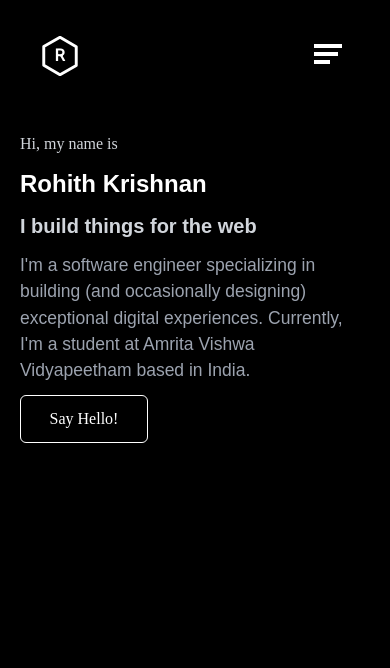
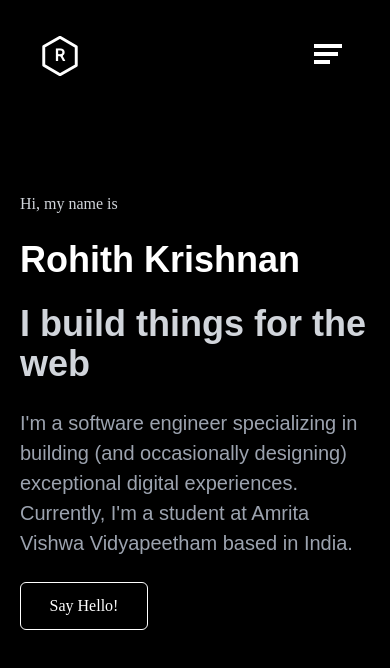
Before and after one commit to Rohithk2003/portfolio, a Next.js app: page / in a window 390 px wide. Shown: the top 668 px of the page. Built offline with nearby package versions, Linux system fonts and the light colour scheme; what tailwindcss-animated would draw is missing.

Commit message:
updated font size

```diff
--- a/components/main.js
+++ b/components/main.js
@@ -30,18 +30,18 @@ export default function Main() {
 	return (
 		<div
 			id={"home"}
-			className={`home flex bg-black flex-wrap  flex-col w-full h-dvh gap-3 md:gap-15!  md:pl-44 sm:pl-14 pl-5 md:p-20 sm:p-14 p-5   pr-2 `}
+			className={`home flex bg-black flex-wrap  flex-col w-full h-dvh xs:gap-3 gap-6 md:gap-15!  md:pl-44 sm:pl-14 pl-5 md:p-20 sm:p-14 p-5 xs:pt-0 pt-20  pr-2 `}
 		>
 			<div className="md:h-3 h-6 w-full text-gray-300 sf-mono-text ">
 				Hi, my name is
 			</div>
-			<div className="home-name text-white calibre-font md:text-7xl sm:text-6xl xs:text-5xl text-2xl font-bold ">
+			<div className="home-name text-white calibre-font md:text-7xl sm:text-6xl xs:text-5xl text-4xl font-bold ">
 				Rohith Krishnan{""}
 			</div>
-			<div className="home-sub-text calibre-font md:text-7xl sm:text-6xl xs:text-5xl text-xl font-bold text-gray-300">
+			<div className="home-sub-text calibre-font md:text-7xl sm:text-6xl xs:text-5xl text-4xl font-bold text-gray-300">
 				I build things for the web
 			</div>
-			<div className="home-text md:w-1/2 sm:w-2/3 w-full text-gray-400 font-[400]  calibre-font md:text-[20px] text-[17.5px] pr-5">
+			<div className="home-text md:w-1/2 sm:w-2/3 w-full text-gray-400 font-[400]  calibre-font text-[20px] pr-5">
 				I&apos;m a software engineer specializing in building (and occasionally
 				designing) exceptional digital experiences. Currently, I&apos;m a
 				student at Amrita Vishwa Vidyapeetham based in India.
```
